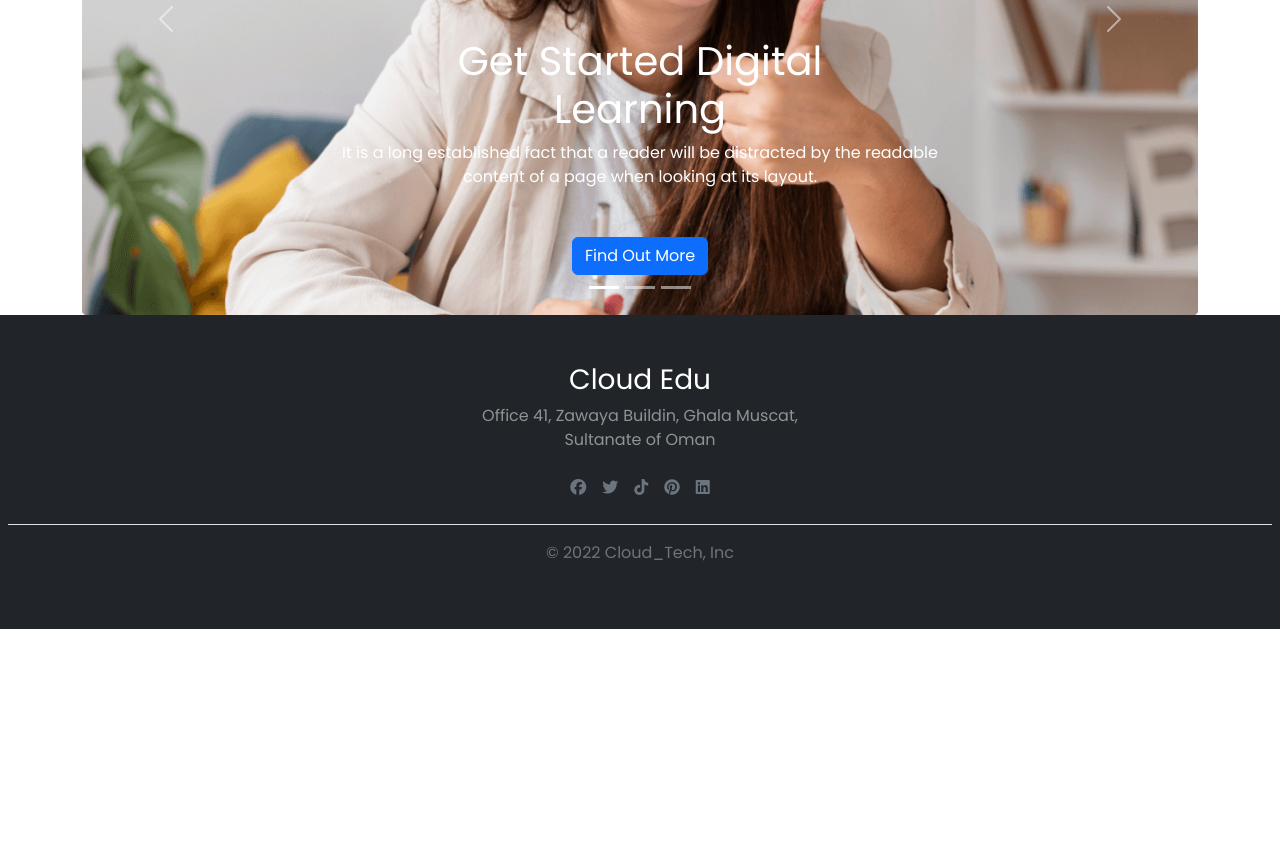
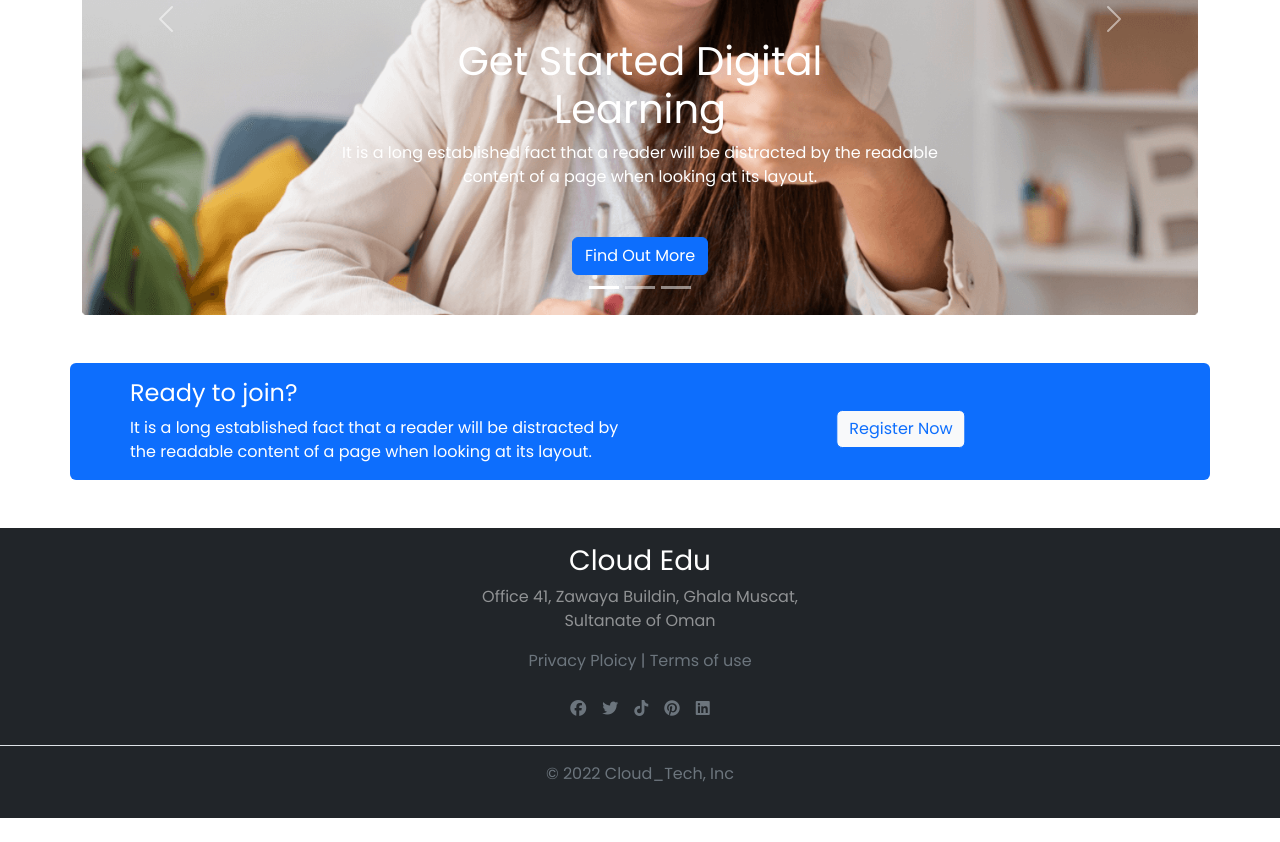
Before and after one commit to rafi-amin/Cloud_Tech, a plain HTML site: page index.html in a window 1280 px wide. Shown: the part 385-1227 px from the top of the page. Before the commit the page ends 1014 px from the top, so only its background shows below. Drawn offline with nearby package versions, Linux system fonts and the light colour scheme.

Commit message:
Join  commit

```diff
--- a/index.html
+++ b/index.html
@@ -96,6 +96,26 @@
     <!-- header end  -->
 
 
+    <!-- Join action-->
+
+    <section class="container bg-primary mt-5 mb-5 page-section rounded text-white">
+      <div class=" mt-5 pt-3 px-4 px-lg-5">
+        <div class="position-relative row">
+          <div class="col-lg-6 col-sm-12 col-md-12 d-flex align-items-center ">
+              <div>
+                <h4 class="mb-2">Ready to join?</h4>
+                <p>It is a long established fact that a reader will be distracted by the readable content of a page when looking at its layout.</p>
+              </div>
+            </div>
+            <div class="col-lg-6 col-sm-12 col-md-12 position-relative">
+              <button class="btn mb-3 text-end btn-light btn-outline-primary position-absolute top-50 start-50 translate-middle" type="submit">Register Now</button>
+            </div>
+        </div>
+      </div>
+    </section>
+
+
+
 
 
 
@@ -108,11 +128,12 @@
 
 
  <!-- Footer Start -->
- <div class="d-block p-2 bg-dark">
-  <footer class="text-center py-3 my-4">
+ <div class="d-block">
+  <footer class="  bg-dark text-center py-3 my-4">
     <h3 class="text-white font-weight-bold">Cloud Edu</h3>
     <p class="text-white-50 ">Office 41, Zawaya Buildin, Ghala Muscat, <br>
       Sultanate of Oman</p>
+    <p class="text-center text-muted">Privacy Ploicy | Terms of use</p>
     <ul class="nav justify-content-center border-bottom pb-3 mb-3">
       <li class="nav-item"><a href="https://www.facebook.com/" class="nav-link px-2 text-muted"><i class="fa-brands fa-facebook"></i></a></li>
       <li class="nav-item"><a href="https://www.twitter.com/" class="nav-link px-2 text-muted"><i class="fa-brands fa-twitter"></i></a></li>
@@ -121,6 +142,7 @@
       <li class="nav-item"><a href="https://www.linkedin.com/" class="nav-link px-2 text-muted"><i class="fa-brands fa-linkedin"></i></a></li>
     </ul>
     <p class="text-center text-muted">&copy; 2022 Cloud_Tech, Inc</p>
+
   </footer>
 </div>
 <!-- Footer End -->
```
